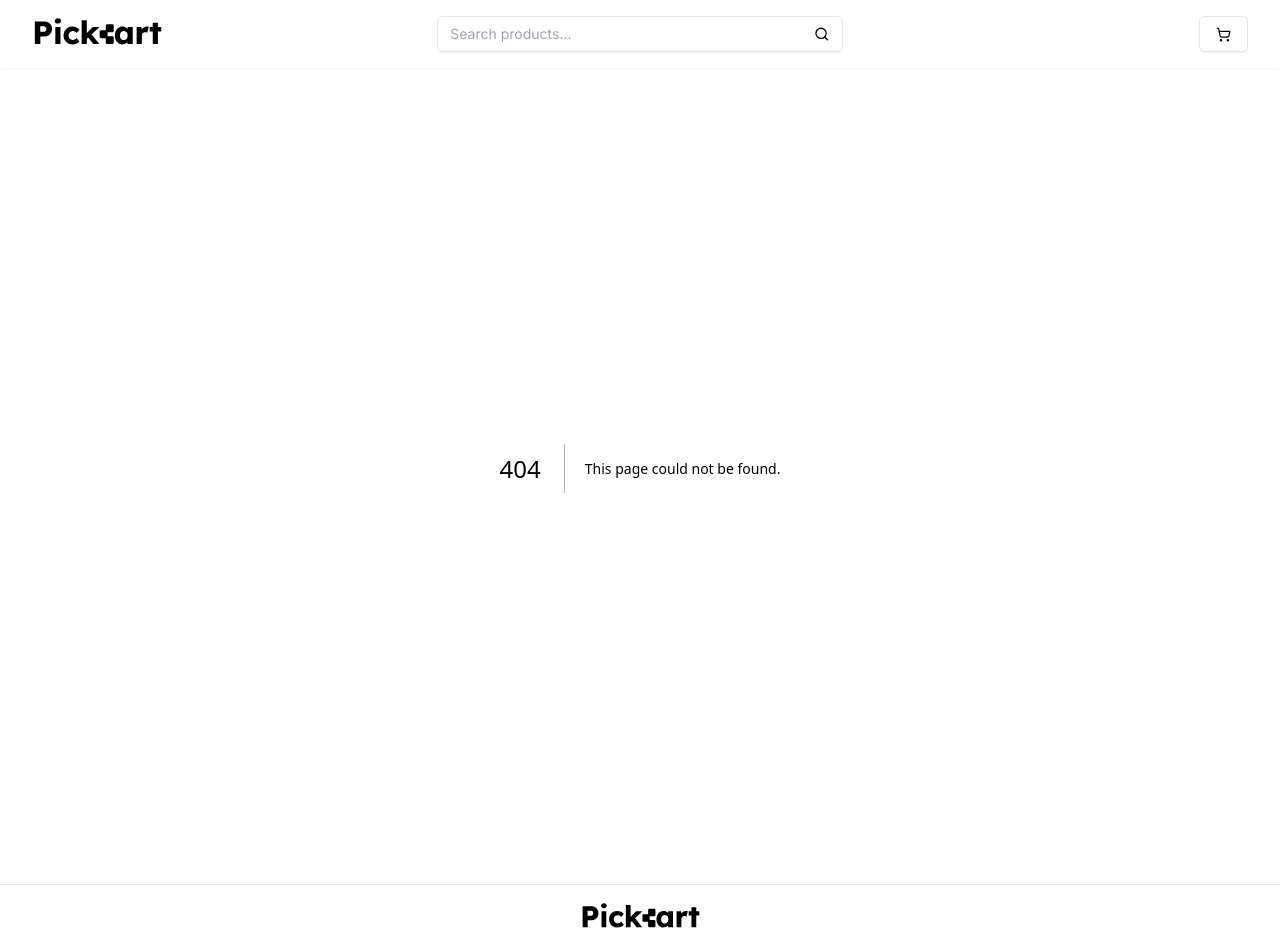
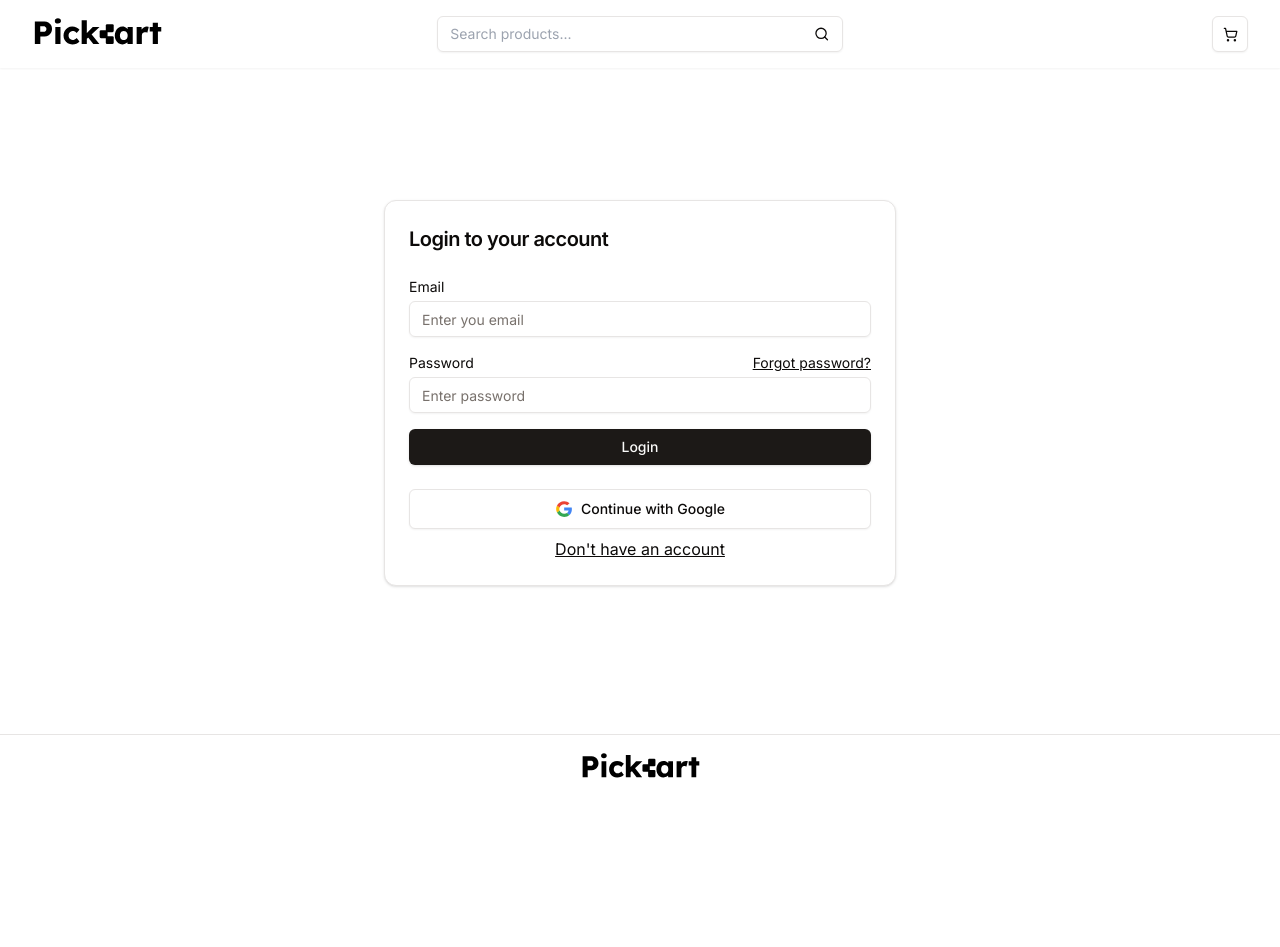
Before and after one commit to Irtiza751/pickcart, a Next.js app in the folder apps/web/: page /login in a window 1280 px wide. Before the commit this address had no page. After the commit the page ends 800 px from the top, so only its background shows below. Built offline with nearby package versions, Linux system fonts and the light colour scheme.

Commit message:
add the login page ui

```diff
--- /dev/null
+++ b/apps/web/src/app/(auth)/layout.tsx
@@ -0,0 +1,14 @@
+// import { Pickcart } from "@/components/logo";
+import React from "react";
+
+export default function AuthLayout({
+  children,
+}: {
+  children: React.ReactNode;
+}) {
+  return (
+    <div className="container full-screen grid place-items-center">
+      {children}
+    </div>
+  );
+}
--- /dev/null
+++ b/apps/web/src/app/(auth)/login/page.tsx
@@ -0,0 +1,54 @@
+import { Button } from "@/components/ui/button";
+import {
+  Card,
+  CardContent,
+  CardFooter,
+  CardHeader,
+  CardTitle,
+} from "@/components/ui/card";
+import { Input } from "@/components/ui/input";
+import Image from "next/image";
+import Link from "next/link";
+
+export default function LoginPage() {
+  return (
+    <Card className="max-w-lg w-full mx-auto">
+      <CardHeader>
+        <CardTitle className="text-xl">Login to your account</CardTitle>
+      </CardHeader>
+      <CardContent>
+        <form className="space-y-4">
+          <div>
+            <label htmlFor="email" className="text-sm mb-1 block">
+              Email
+            </label>
+            <Input name="email" id="email" placeholder="Enter you email" />
+          </div>
+          <div>
+            <label
+              htmlFor="password"
+              className="text-sm mb-1 flex justify-between"
+            >
+              Password
+              <Link className="underline" href="/">
+                Forgot password?
+              </Link>
+            </label>
+            <Input name="password" id="password" placeholder="Enter password" />
+          </div>
+
+          <Button className="w-full">Login</Button>
+        </form>
+      </CardContent>
+      <CardFooter className="flex-col gap-2">
+        <Button variant="outline" size="lg" className="w-full space-x-2">
+          <Image src="/images/google.svg" alt="Google" width={18} height={18} />
+          <span>Continue with Google</span>
+        </Button>
+        <Link href="/" className="underline">
+          Don&apos;t have an account
+        </Link>
+      </CardFooter>
+    </Card>
+  );
+}
--- a/apps/web/src/app/globals.css
+++ b/apps/web/src/app/globals.css
@@ -27,7 +27,7 @@
     --chart-3: 197 37% 24%;
     --chart-4: 43 74% 66%;
     --chart-5: 27 87% 67%;
-    --radius: 0.5rem
+    --radius: 0.5rem;
   }
   .dark {
     --background: 20 14.3% 4.1%;
@@ -53,7 +53,7 @@
     --chart-2: 160 60% 45%;
     --chart-3: 30 80% 55%;
     --chart-4: 280 65% 60%;
-    --chart-5: 340 75% 55%
+    --chart-5: 340 75% 55%;
   }
 }
 @layer base {
@@ -64,3 +64,7 @@
     @apply bg-background text-foreground;
   }
 }
+
+.full-screen {
+  min-height: calc(100vh - 150px);
+}
--- a/apps/web/src/app/layout.tsx
+++ b/apps/web/src/app/layout.tsx
@@ -27,7 +27,7 @@ export default function RootLayout({
           disableTransitionOnChange
         >
           <Navbar />
-          {children}
+          <main className="h-full full-screen">{children}</main>
           <footer className="py-4 text-center border-t mt-4 flex justify-center">
             <Pickcart width="120" height="30" />
           </footer>
--- a/apps/web/src/app/page.tsx
+++ b/apps/web/src/app/page.tsx
@@ -14,8 +14,7 @@ export default async function Home() {
   const products: Product[] = await response.json();
 
   return (
-    <main className="container h-full">
-      <section className="grid grid-cols-3 gap-4 h-full mt-4">
+    <section className="grid grid-cols-3 gap-4 h-full mt-4 container h-full">
       <Product featured={true} name="Black Puffert Jacket" price={12000} />
       {products.map((product) => (
         <Product
@@ -27,6 +26,5 @@ export default async function Home() {
         />
       ))}
     </section>
-    </main>
   );
 }
--- a/apps/web/src/components/navbar.tsx
+++ b/apps/web/src/components/navbar.tsx
@@ -20,7 +20,7 @@ export function Navbar() {
         </form>
 
         <div className="justify-self-end">
-          <Button variant="outline" className="gap-1">
+          <Button variant="outline" size="icon" className="gap-1">
             <ShoppingCart size={15} />
           </Button>
         </div>
```
Also changed, not shown: apps/web/public/images/google.svg (added). Lines whose indentation alone changed are shown as unchanged.
